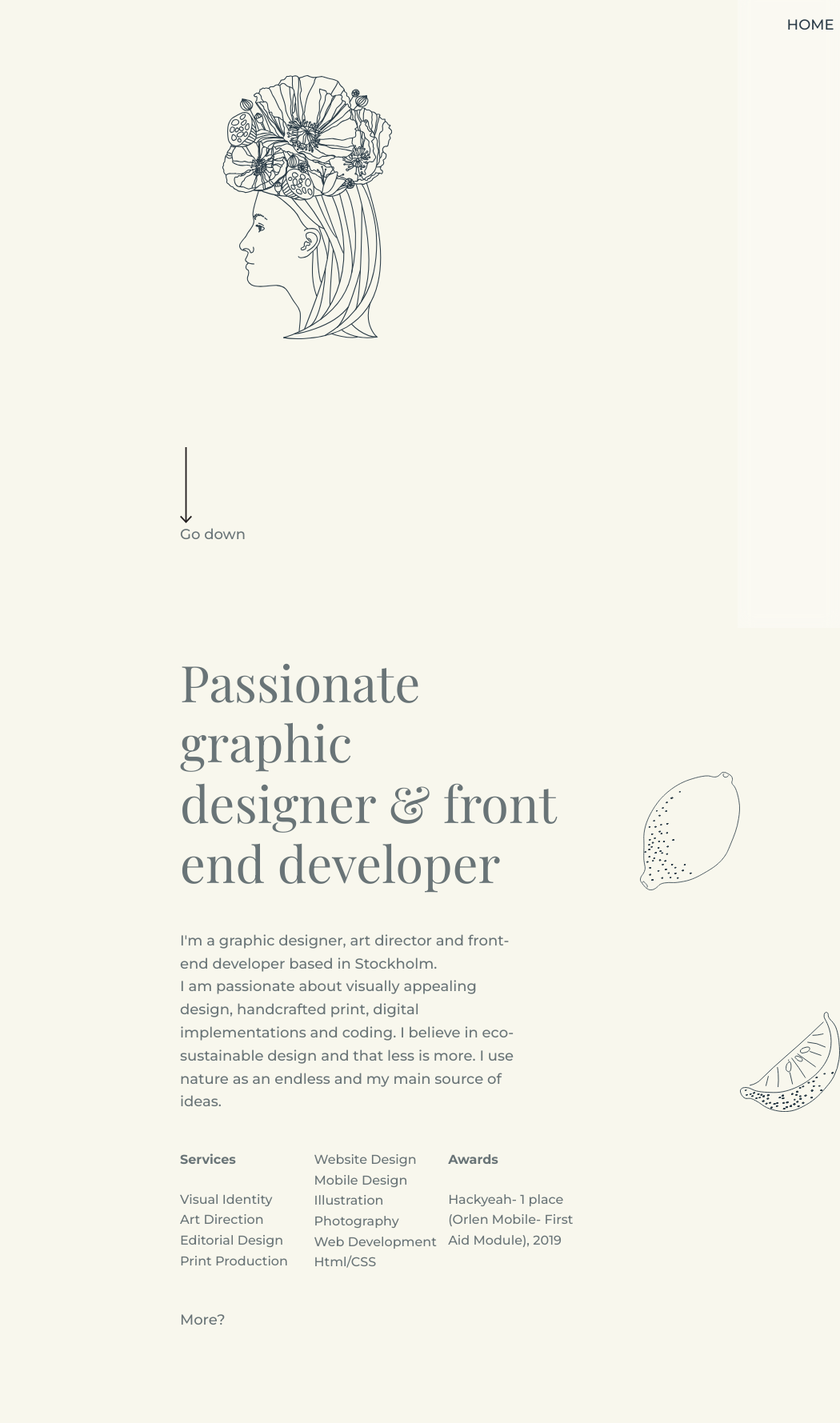
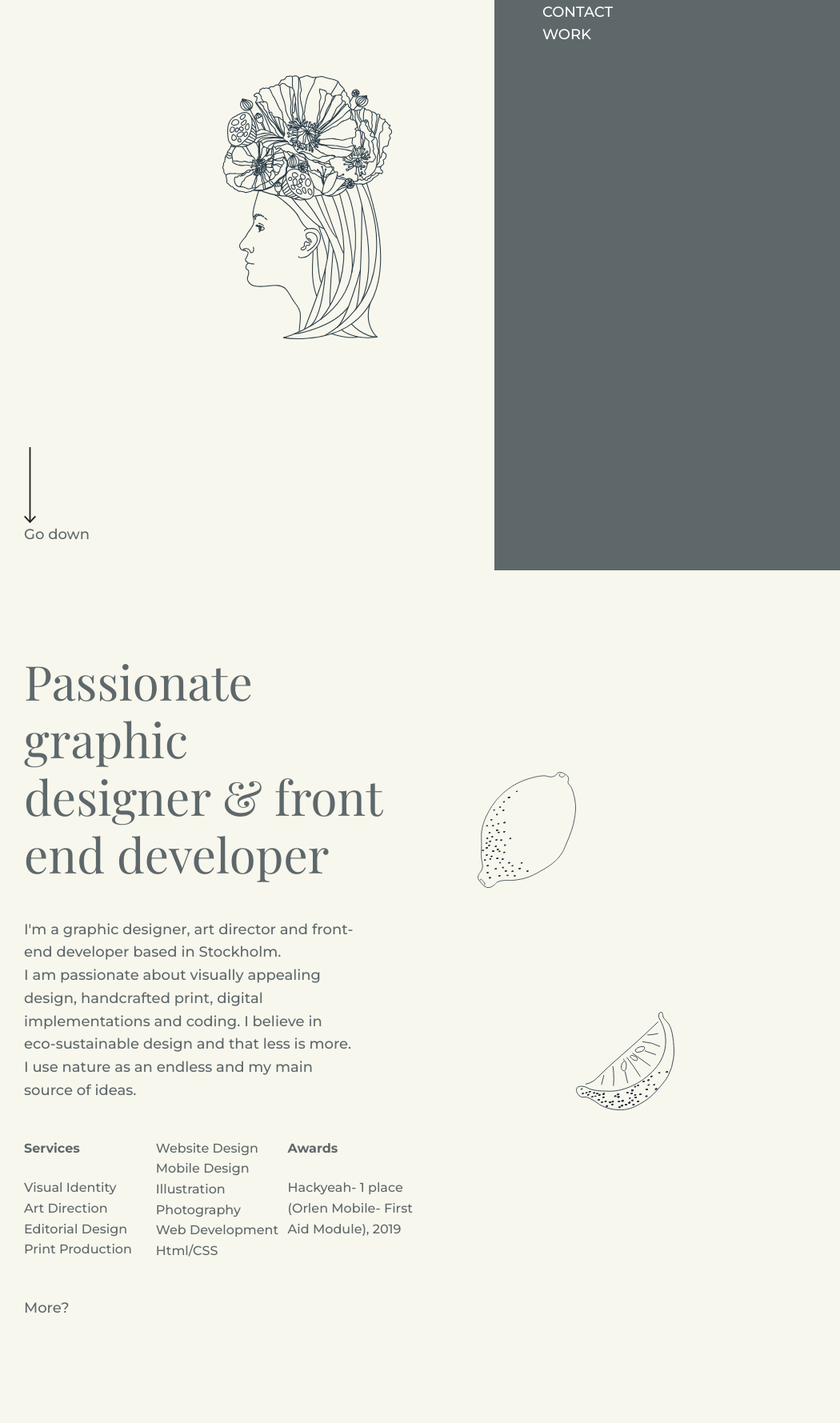
Before and after one commit to martalewan/portfolio-martalewan, a plain HTML site: page index.html in a window 768 px wide. Shown: the part 87-1866 px from the top of the page at 80% size, 1050 px wide, since content can reach past the window. Drawn offline with nearby package versions, Linux system fonts and the light colour scheme; a web font is replaced by a local one.

Commit message:
Changes, sizing.

```diff
--- a/index.html
+++ b/index.html
@@ -35,6 +35,11 @@
                     <li class="nav__item"><a href="#about" class="nav__link">ABOUT</a></li>
                     <li class="nav__item"><a href="#contact" class="nav__link">CONTACT</a></li>
                     <li class="nav__item"><a href="work.html" class="nav__link">WORK</a></li>
+                    <div class="burger">
+                        <div class="line"></div>
+                        <div class="line"></div>
+                        <div class="line"></div>
+                    </div>
                 </ul>
             </div>
         </nav>
@@ -74,23 +79,30 @@
                     <div class="skills__container">
                         <div class="skills__box">
                             <div class="col1">
-                                <h5 class="skills__subtitle">Services</h5>
-                                <ul class="skills__name">Visual Identity</ul>
-                                <ul class="skills__name">Art Direction</ul>
-                                <ul class="skills__name">Editorial Design</ul>
-                                <ul class="skills__name">Print Production</ul>
+                                <ul>
+                                    <h3 class="skills__subtitle">Services</h3>
+                                    <li class="skills__name">Visual Identity</li>
+                                    <li class="skills__name">Art Direction</li>
+                                    <li class="skills__name">Editorial Design</li>
+                                    <li class="skills__name">Print Production</li>
+                                </ul>
                             </div>
                             <div class="col2">
-                                <ul class="skills__name">Website Design</ul>
-                                <ul class="skills__name">Mobile Design</ul>
-                                <ul class="skills__name">Illustration</ul>
-                                <ul class="skills__name">Photography</ul>
-                                <ul class="skills__name">Web Development</ul>
-                                <ul class="skills__name">Html/CSS <br> </ul>
+                                <ul>
+                                    <li class="skills__name">Website Design</li>
+                                    <li class="skills__name">Mobile Design</li>
+                                    <li class="skills__name">Illustration</li>
+                                    <li class="skills__name">Photography</li>
+                                    <li class="skills__name">Web Development</li>
+                                    <li class="skills__name">Html/CSS <br> </li>
+                                </ul>
                             </div>
                             <div class="col3">
-                                <h5 class="skills__subtitle">Awards</h5>
-                                <ul class="skills__name">Hackyeah- 1 place (Orlen Mobile- First Aid Module), 2019</ul>
+                                <ul>
+                                    <h3 class="skills__subtitle">Awards</h3>
+                                    <li class="skills__name">Hackyeah- 1 place (Orlen Mobile- First Aid Module), 2019
+                                    </li>
+                                </ul>
                             </div>
                         </div>
                     </div>
@@ -133,14 +145,14 @@
                             or simply have a chat.</p>
                         <div class="contact__box">
                             <div class="socials">
-                                <h5 class="element__subtitle">You can find me on</h5>
+                                <h3 class="element__subtitle">You can find me on</h3>
                                 <ul class="socials__name"><a
                                         href="https://www.instagram.com/girllostintown/">Instagram</a></ul>
                                 <ul class="socials__name"><a
                                         href="https://www.linkedin.com/in/martalewandesign/">Linkedin</a></ul>
                             </div>
                             <div class="contact__info">
-                                <h5 class="element__subtitle">I am available at</h5>
+                                <h3 class="element__subtitle">I am available at</h3>
                                 <a href="mailto:marta.lewan@hotmail.com"
                                     class="contact__text">marta.lewan@hotmail.com</a>
                             </div>
--- a/style.css
+++ b/style.css
@@ -12,7 +12,7 @@
     --white-color: #fafaff;
     --light-color: rgb(248, 247, 237);
     --dark-color: #2a3b47;
-    --text-color: rgb(105, 116, 119);
+    --text-color: rgb(94, 104, 107);
 }
 /*===== Font and typo =====*/
 :root{
@@ -23,17 +23,17 @@
     --normal-font-size: 22px;
     --small-font-size: 18px;
 }
-@media screen and (min-width: 768px){
+/* @media screen and (max-width: 768px){
     :root{
-        --big-font-size: 63px;
-        --medium-font-size: 45px;
-        --normal-font-size: 22px;
-        --small-font-size: 18px;
+        --big-font-size: 40px;
+        --medium-font-size: 30px;
+        --normal-font-size: 15px;
+        --small-font-size: 9px;
     }
-}
+} */
 /*===== Margins =====*/
 :root{
-    --mb-4: 225px;
+    --mb-4: 10vw;
 }
 /*===== z index =====*/
 :root{
@@ -113,23 +113,6 @@ img{
     display: flex;
 }
 
-
-@media screen and (max-width: 768px){
-    .nav__menu{
-        position: fixed;
-        top: var(--header-height);
-        right: -100%;
-        width: 80%;
-        height: 100%;
-        padding: 2rem;
-        background-color: rgba(255,255,255,.3);
-        transition: .5s;
-        backdrop-filter: blur(10px);
-        display: flex;
-        flex-direction: row;
-    }
-}
-
 .nav__link{
     position: relative;
     color: var(--dark-color);
@@ -138,6 +121,46 @@ img{
 .nav__link:hover{
     color: var(--first-color);
     border-bottom: 2px solid grey;
+}
+
+.burger {
+    display: none;
+}
+.burger div {
+    width: 20px;
+    height: 2px;
+    margin: 5px;
+    background-color: var(--dark-color);
+}
+
+@media screen and (max-width: 768px){
+    .nav__list{
+        position: absolute;
+        top: 0;
+        width: 80vw;
+        height: 100vh;
+        padding: 30px;
+        background-color: var(--text-color);
+        color: grey;
+        transition: .5s;
+        backdrop-filter: blur(10px);
+        display: flex;
+        flex-direction: column;
+        z-index: 10000000000;
+        overflow: hidden;
+        margin-right: 20px;
+    }
+    .nav__link{
+        position: relative;
+        color: white;
+        margin-left: 30px;
+    }
+
+    body {
+        padding-left: 30px;
+        padding-right: 30px;
+        overflow: hidden;
+    }
 }
 
 /*===== HOME =====*/
@@ -237,7 +260,7 @@ img{
 .skills__subtitle,
 .skills__name,
 .element__subtitle,
-h5 {
+h3 {
     margin: 0;
     font-size: 16px;
 }
@@ -328,9 +351,13 @@ margin-right: auto;
     display: flex;
     flex-direction: column;
 }
-.work__text,
+.work__text {
+    padding-bottom: 120px;
+    text-align: center;
+}
+
 .title__text {
-    padding-bottom: 120px;
+    padding-bottom: 30px;
     text-align: center;
 }
 
@@ -355,3 +382,9 @@ margin-right: auto;
     text-align: center;
     font-weight: 800;
 }
+
+.work__gif {
+    width: 30px;
+    margin: auto;
+    padding-bottom: 10px;
+}
```
Also changed, not shown: antonina.html (+2 -1 lines), notot.html (+2 -2 lines), img/eye-blink.gif (added).
